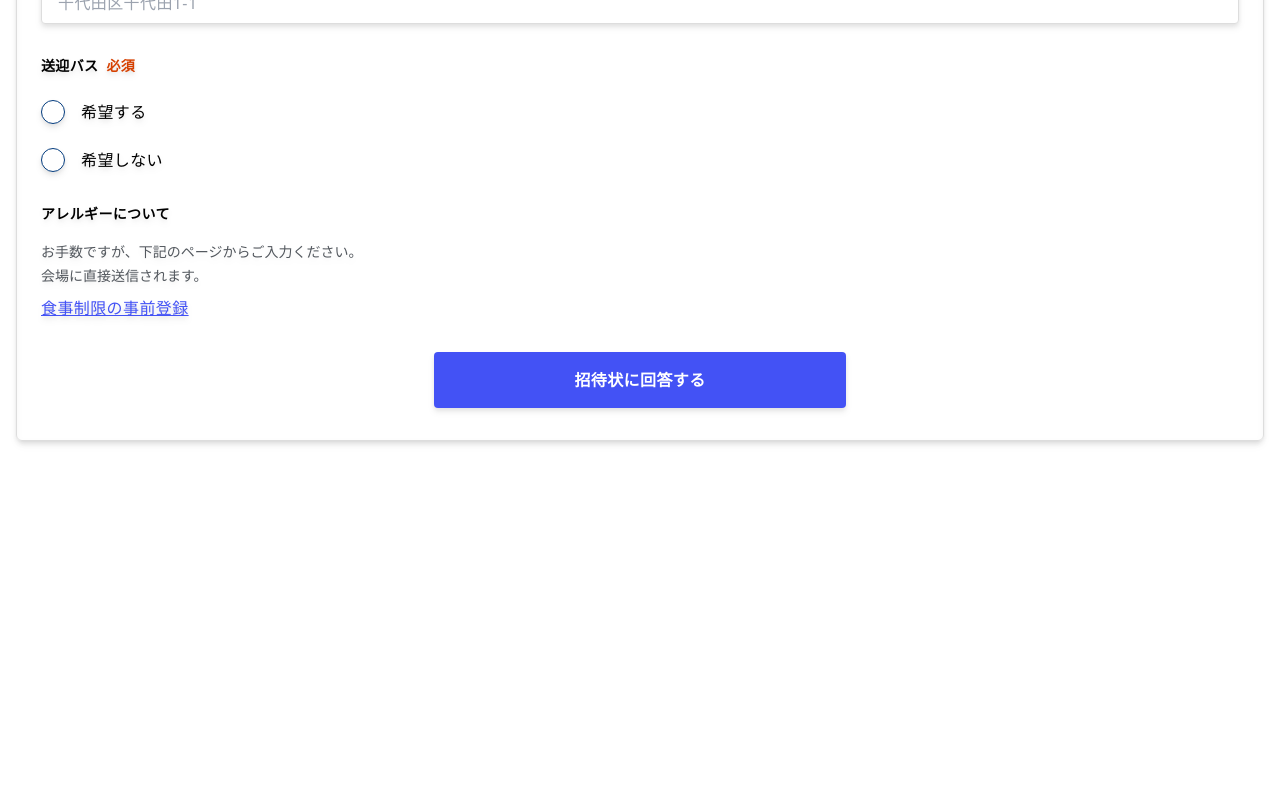
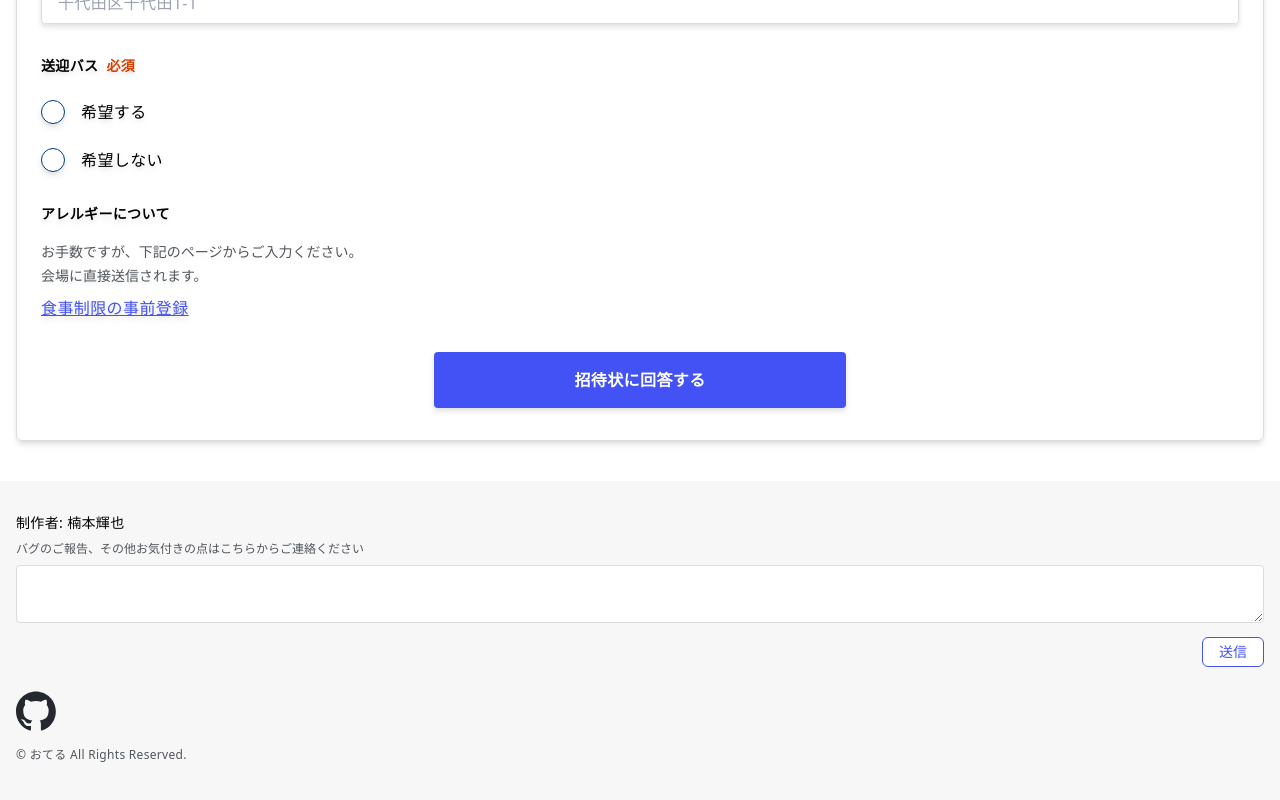
Before and after one commit to teru1116/sun-teru-invitation, a SvelteKit app: page / in a window 1280 px wide. Shown: the part 2945-3745 px from the top of the page. Before the commit the page ends 3426 px from the top, so only its background shows below. Built offline with nearby package versions, Linux system fonts and the light colour scheme.

Commit message:
footer付けてみた

```diff
--- a/src/routes/+page.svelte
+++ b/src/routes/+page.svelte
@@ -28,9 +28,34 @@
       </h2>
       <small class="text-sm leading-6 text-textGray block mb-6 -mt-4">
         お手数ではございますが、ご都合の程を<br>
-        10月17日迄にご一報賜りますようお願い申し上げます
+        10月17日迄に賜りますようお願い申し上げます
       </small>
       <AnswerForm />
     </section>
   </div>
 </div>
+
+<footer class="bg-[#F7F7F7] px-4 pt-8 pb-12">
+  <p class="text-sm">
+    制作者: 楠本輝也
+  </p>
+  <small class="block mt-2 text-xs text-textGray mb-2">
+    バグのご報告、その他お気付きの点はこちらからご連絡ください
+  </small>
+  <textarea
+    class="text-sm tracking-wide py-2 px-4 border border-solid border-borderGray rounded w-full"
+  />
+  <div class="flex items-center justify-end">
+    <button class="mt-2 text-sm px-4 py-1 border border-solid border-action text-action bg-white rounded-md">
+      送信
+    </button>
+  </div>
+  <div class="mt-6">
+    <a href="https://github.com/teru1116/sun-teru-invitation" target="_blank">
+      <svg width="40" height="40" viewBox="0 0 98 96" xmlns="http://www.w3.org/2000/svg"><path fill-rule="evenodd" clip-rule="evenodd" d="M48.854 0C21.839 0 0 22 0 49.217c0 21.756 13.993 40.172 33.405 46.69 2.427.49 3.316-1.059 3.316-2.362 0-1.141-.08-5.052-.08-9.127-13.59 2.934-16.42-5.867-16.42-5.867-2.184-5.704-5.42-7.17-5.42-7.17-4.448-3.015.324-3.015.324-3.015 4.934.326 7.523 5.052 7.523 5.052 4.367 7.496 11.404 5.378 14.235 4.074.404-3.178 1.699-5.378 3.074-6.6-10.839-1.141-22.243-5.378-22.243-24.283 0-5.378 1.94-9.778 5.014-13.2-.485-1.222-2.184-6.275.486-13.038 0 0 4.125-1.304 13.426 5.052a46.97 46.97 0 0 1 12.214-1.63c4.125 0 8.33.571 12.213 1.63 9.302-6.356 13.427-5.052 13.427-5.052 2.67 6.763.97 11.816.485 13.038 3.155 3.422 5.015 7.822 5.015 13.2 0 18.905-11.404 23.06-22.324 24.283 1.78 1.548 3.316 4.481 3.316 9.126 0 6.6-.08 11.897-.08 13.526 0 1.304.89 2.853 3.316 2.364 19.412-6.52 33.405-24.935 33.405-46.691C97.707 22 75.788 0 48.854 0z" fill="#24292f"/></svg>
+    </a>
+  </div>
+  <p class="mt-4 text-xs text-textGray">
+    ©︎ おてる All Rights Reserved.
+  </p>
+</footer>
```
